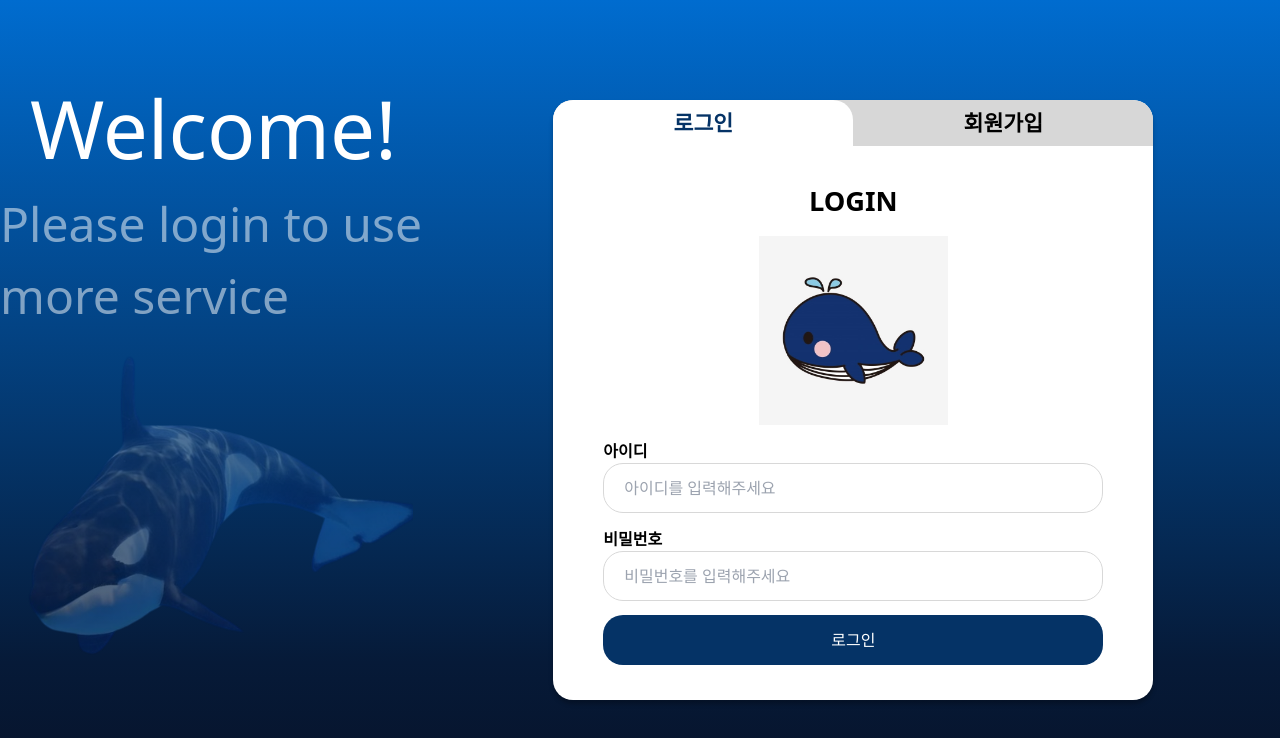
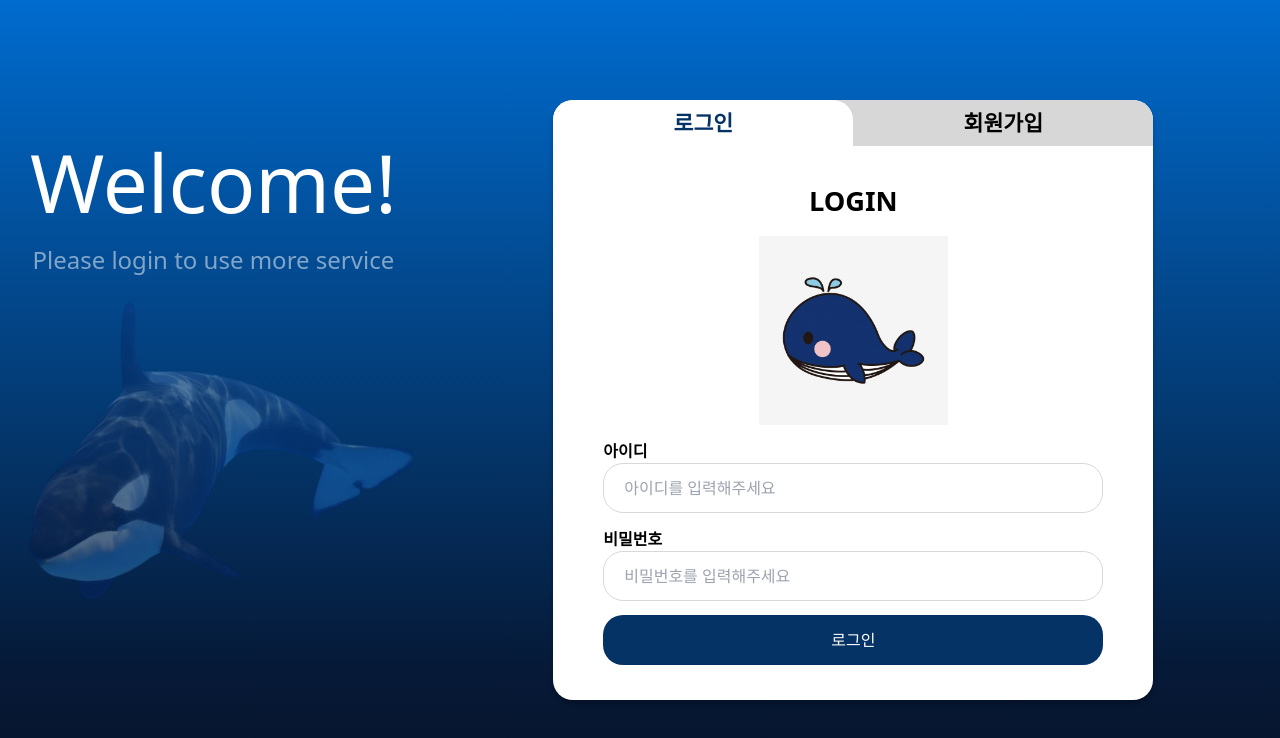
Before and after one commit to SVTeamJ/DeepBlue, a React (Vite) app in the folder frontend/: page /login in a window 1280 px wide. Shown: the top 738 px of the page. Built offline with nearby package versions, Linux system fonts and the light colour scheme.

Commit message:
feat : 로그인 페이지 레이아웃 구현

```diff
--- a/frontend/src/page/login/index.scss
+++ b/frontend/src/page/login/index.scss
@@ -16,6 +16,9 @@
         justify-content: center;
     }
     @include desktop {
+        justify-content: center;
+    }
+    @media (width < 1440){
         justify-content: flex-start;
     }
 }
@@ -167,7 +170,7 @@
     justify-self: center;
     align-self: center;
     color: white;
-    font-size:  3rem;
+    font-size:  1.5rem;
     opacity: 50%;
 }
 
--- a/frontend/src/page/login/index.tsx
+++ b/frontend/src/page/login/index.tsx
@@ -17,7 +17,7 @@ const Login = () => {
           </div>
         </div>
         <div className='login_right_background'>
-          <button className='mobile_welcome' >Welcome!</button>
+          {/*<button className='mobile_welcome' >Welcome!</button>*/}
           <Is_login_check/>
         </div>
       </div>
```
